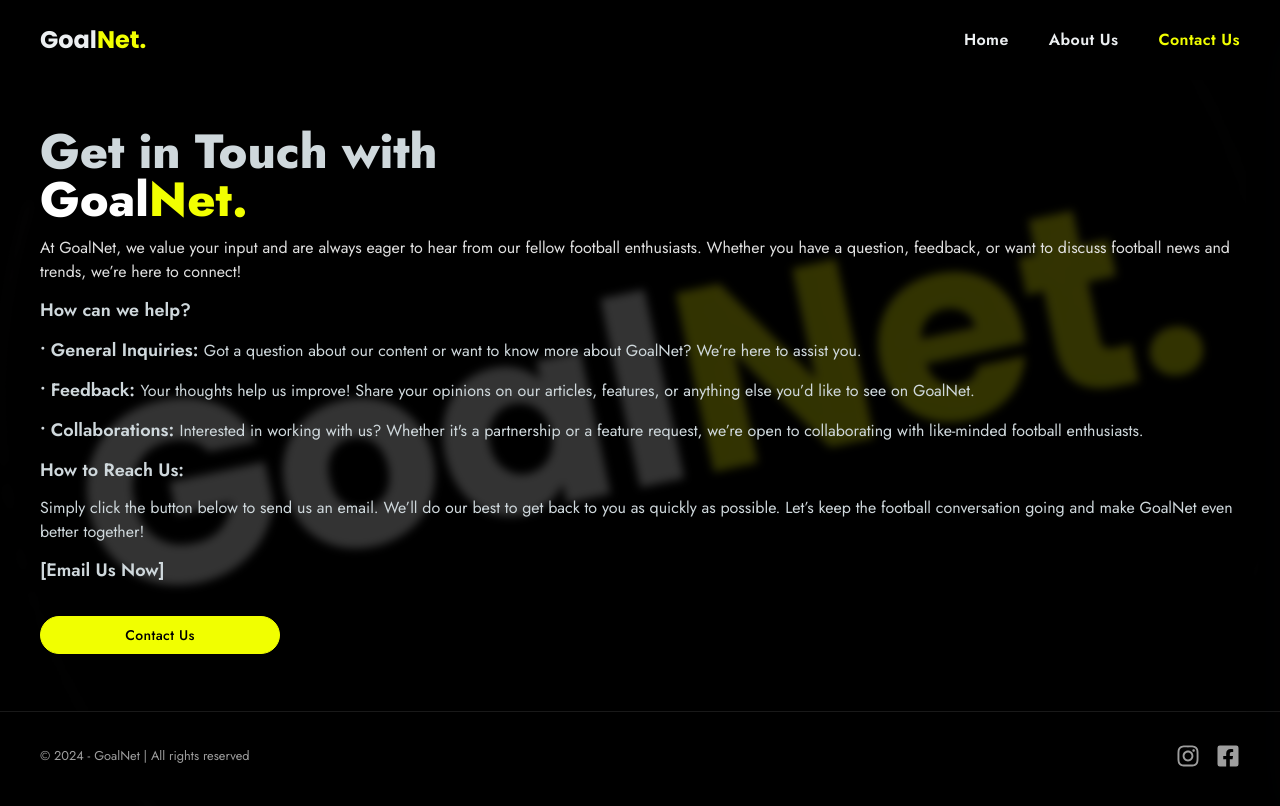
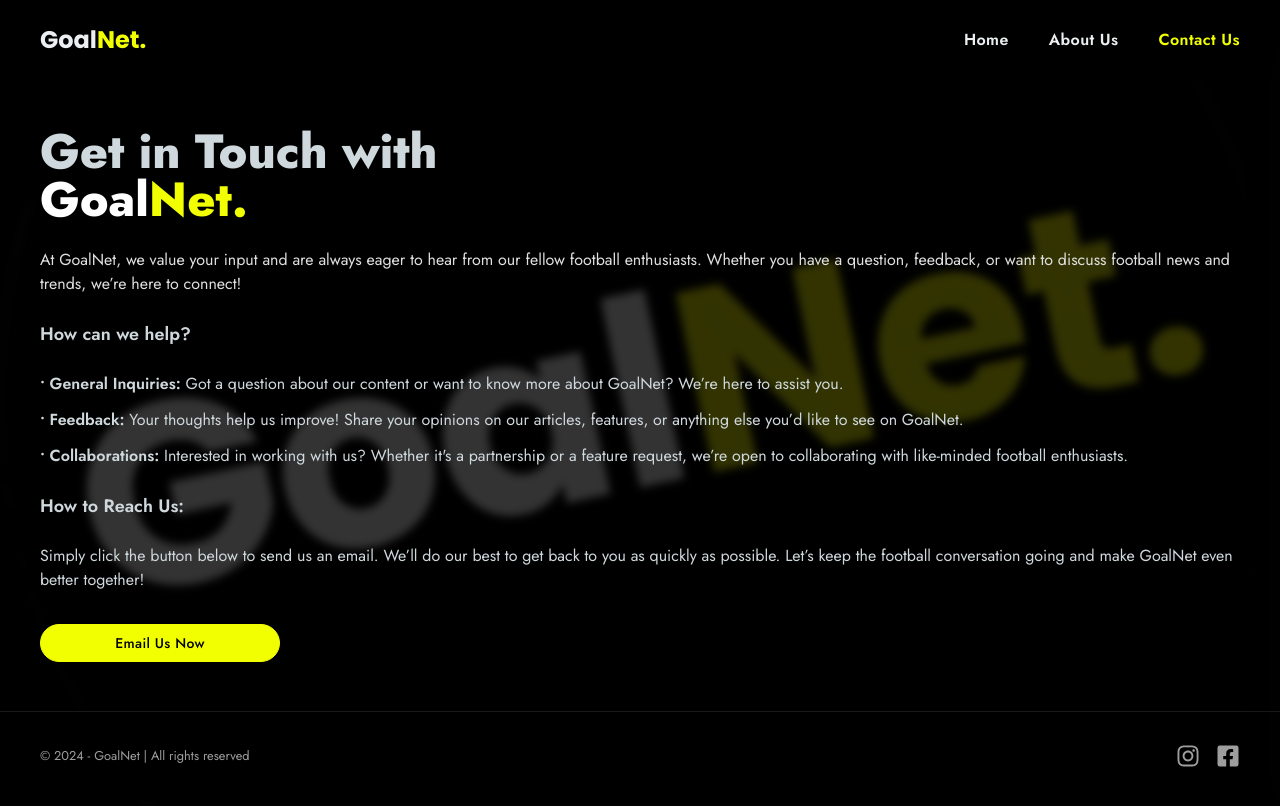
Before and after one commit to pranavpremanand/goalnet-v1, a Next.js app: page /contact-us in a window 1280 px wide. Shown: the top 806 px of the page. Built offline with nearby package versions, Linux system fonts and the light colour scheme.

Commit message:
styles changed in contact us

```diff
--- a/src/app/contact-us/page.jsx
+++ b/src/app/contact-us/page.jsx
@@ -9,7 +9,7 @@ const ContactUs = () => {
   return (
     <div className="wrapper grow relative">
       <div className="flex flex-col gap-8 my-10">
-        <div className="flex flex-col gap-3">
+        <div className="flex flex-col gap-6">
           <h2 className="text-3xl sm:text-4xl lg:text-5xl font-extrabold leading-tight">
             Get in Touch with <br />
             <span className="text-white">Goal</span>
@@ -22,31 +22,36 @@ const ContactUs = () => {
             connect!
           </p>
           <h5 className="font-semibold text-lg">How can we help?</h5>
+          <div className="flex flex-col gap-3">
             <p>
-            <span className="font-semibold text-lg">&bull; General Inquiries: </span>
+              <span className="font-semibold">
+                &bull; General Inquiries:{" "}
+              </span>
               {
                 "Got a question about our content or want to know more about GoalNet? We’re here to assist you."
               }
             </p>
             <p>
-            <span className="font-semibold text-lg">&bull; Feedback: </span>
+              <span className="font-semibold">&bull; Feedback: </span>
               {
                 "Your thoughts help us improve! Share your opinions on our articles, features, or anything else you’d like to see on GoalNet."
               }
             </p>
             <p>
-            <span className="font-semibold text-lg">&bull; Collaborations: </span>
+              <span className="font-semibold">
+                &bull; Collaborations:{" "}
+              </span>
               {
                 "Interested in working with us? Whether it's a partnership or a feature request, we’re open to collaborating with like-minded football enthusiasts."
               }
             </p>
+          </div>
           <h5 className="font-semibold text-lg">How to Reach Us:</h5>
           <p>
             Simply click the button below to send us an email. We’ll do our best
             to get back to you as quickly as possible. Let’s keep the football
             conversation going and make GoalNet even better together!
           </p>
-          <h5 className="font-semibold text-lg">[Email Us Now]</h5>
         </div>
         <Image
           src="/assets/images/logo.png"
@@ -55,7 +60,14 @@ const ContactUs = () => {
           height={500}
           className="blur-sm absolute -rotate-12 inset-0 w-full h-full object-contain sm:object-cover -z-10 brightness-[20%]"
         />
-        <Link href="mailto:contactgoalnet@gmail.com" rel="noopener noreferrer" target="_blank" className="primary-btn text-center h-fit w-[15rem]">Contact Us</Link>
+        <Link
+          href="mailto:contactgoalnet@gmail.com"
+          rel="noopener noreferrer"
+          target="_blank"
+          className="primary-btn text-center h-fit w-[15rem]"
+        >
+          Email Us Now
+        </Link>
       </div>
     </div>
   );
--- a/src/components/NavItems.jsx
+++ b/src/components/NavItems.jsx
@@ -52,7 +52,7 @@ const NavItems = ({ onClose }) => {
               onClick={onClose}
               className={`${
                 isActive ? "text-primary" : "text-gray-100 md:text-blue-gray-50"
-              } font-[600] tracking-wide text-base`}
+              } font-[600] tracking-wide text-xl md:text-base`}
             >
               {link.label}
             </Link>
```
Lines whose indentation alone changed are shown as unchanged.
